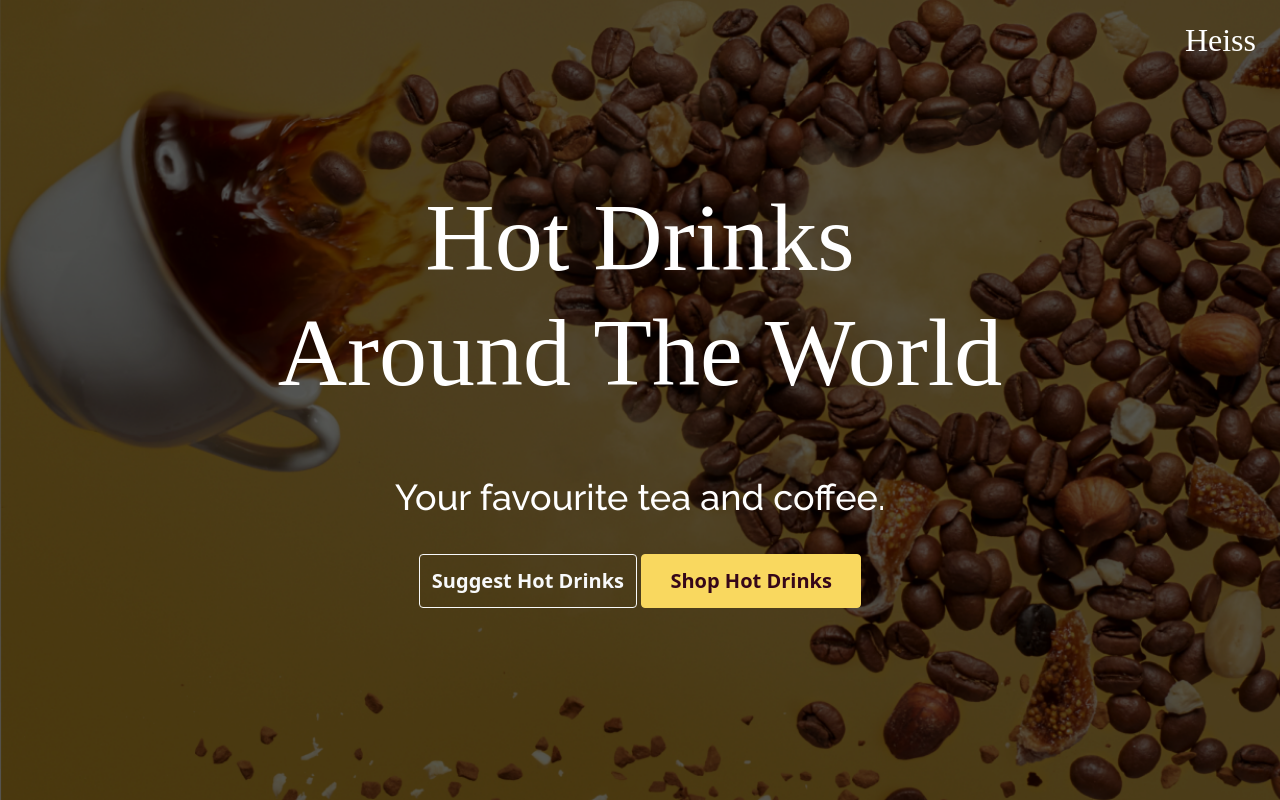
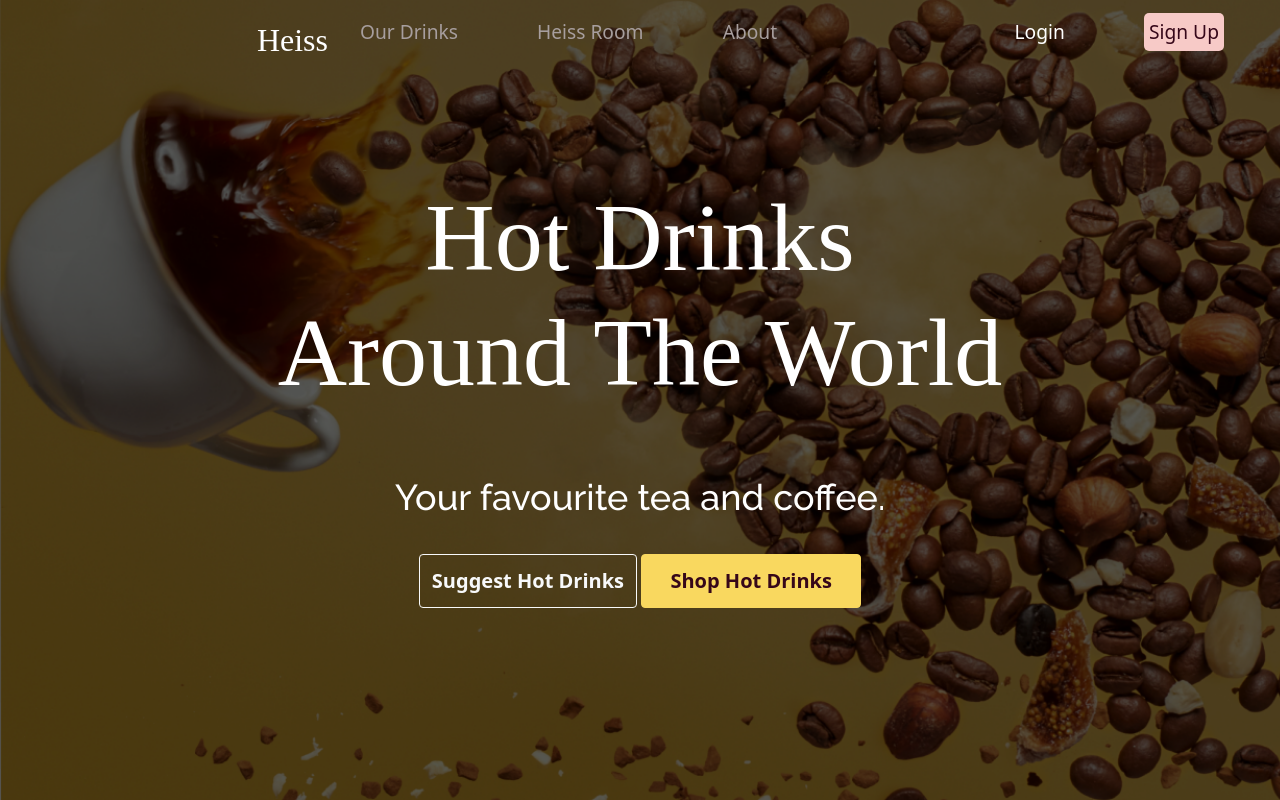
Before and after one commit to simplythebex/SEI56-Project-3, a React (Create React App) app in the folder client/: page / in a window 1280 px wide. Shown: the top 800 px of the page. Built offline with nearby package versions, Linux system fonts and the light colour scheme; no server answers; a web font is replaced by a local one.

Commit message:
changes to navbar

```diff
--- a/client/src/components/DrinksIndex.js
+++ b/client/src/components/DrinksIndex.js
@@ -3,7 +3,7 @@ import axios from 'axios'
 import Container from 'react-bootstrap/Container'
 import Row from 'react-bootstrap/Row'
 import Col from 'react-bootstrap/Col'
-import Nav from './common/Nav.js'
+import NavHomepage from './common/NavHomepage'
 import Breadcrumb from 'react-bootstrap/Breadcrumb'
 import DisplayDrinks from './index/_DisplayDrinks.js'
 import DisplayChecked from './index/_DisplayChecked.js'
@@ -109,7 +109,7 @@ const DrinksIndex = () => {
   return (
     <>
       <Container fluid className="nav-container-pages">
-        <Nav />
+        <NavHomepage />
       </Container>
       <Container fluid className="index-wrapper">
         <Row fluid className="align-items-center index-hero-row">
--- a/client/src/components/auth/Login.js
+++ b/client/src/components/auth/Login.js
@@ -1,6 +1,6 @@
 import React from 'react'
 import Container from 'react-bootstrap/Container'
-import Nav from '../common/Nav'
+import NavHomepage from '../common/NavHomepage'
 import LoginBox from './LoginBox'
 
 
@@ -9,7 +9,7 @@ const Login = () => {
   return (
     <>
       <Container fluid sticky="top" className="nav-container-pages">
-        <Nav />
+        <NavHomepage />
       </Container>
 
       <LoginBox
--- a/client/src/components/auth/Register.js
+++ b/client/src/components/auth/Register.js
@@ -2,7 +2,7 @@ import React, { useState } from 'react'
 import Container from 'react-bootstrap/Container'
 import Form from 'react-bootstrap/Form'
 import Button from 'react-bootstrap/Button'
-import Nav from '../common/Nav'
+import NavHomepage from '../common/NavHomepage'
 import axios from 'axios'
 import { useHistory, Link } from 'react-router-dom'
 import { ImageUploadField } from '../helpers/ImageUploadField'
@@ -53,7 +53,7 @@ const Register = () => {
   return (
     <>
       <Container fluid sticky="top" className="nav-container-pages">
-        <Nav />
+        <NavHomepage />
       </Container>
 
       <Container className = "outer-box">
--- a/client/src/components/common/About.js
+++ b/client/src/components/common/About.js
@@ -1,7 +1,7 @@
 import Container from 'react-bootstrap/Container'
 import Row from 'react-bootstrap/Row'
 import Col from 'react-bootstrap/Col'
-import Nav from './Nav.js'
+import NavHomepage from '../common/NavHomepage'
 import Breadcrumb from 'react-bootstrap/Breadcrumb'
 
 const About = () => {
@@ -9,7 +9,7 @@ const About = () => {
   return (
     <>
       <Container fluid sticky="top" className="nav-container-pages">
-        <Nav />
+        <NavHomepage />
       </Container>
 
 
--- a/client/src/components/common/Home.js
+++ b/client/src/components/common/Home.js
@@ -1,5 +1,5 @@
 import React, { useState } from 'react'
-import Nav from './Nav.js'
+import NavHomepage from '../common/NavHomepage'
 import { Link, useHistory } from 'react-router-dom'
 // import AnimatedMap from './AnimatedMap.js'
 import Container from 'react-bootstrap/Container'
@@ -57,7 +57,7 @@ const Home = () => {
     <>
       <div className="homepage">
         <Container fluid className='hero'>
-          <Nav />
+          <NavHomepage />
           <div className='hot'>
             <h2>Hot Drinks
               <br/>Around The World</h2>
--- a/client/src/styles/main.scss
+++ b/client/src/styles/main.scss
@@ -187,7 +187,7 @@ h3, p {
 
   a {
     font-size: 1.2rem;
-    color: #FFFFFF;
+    color: #a79e9e;
     text-decoration: none;
   }
 
```
